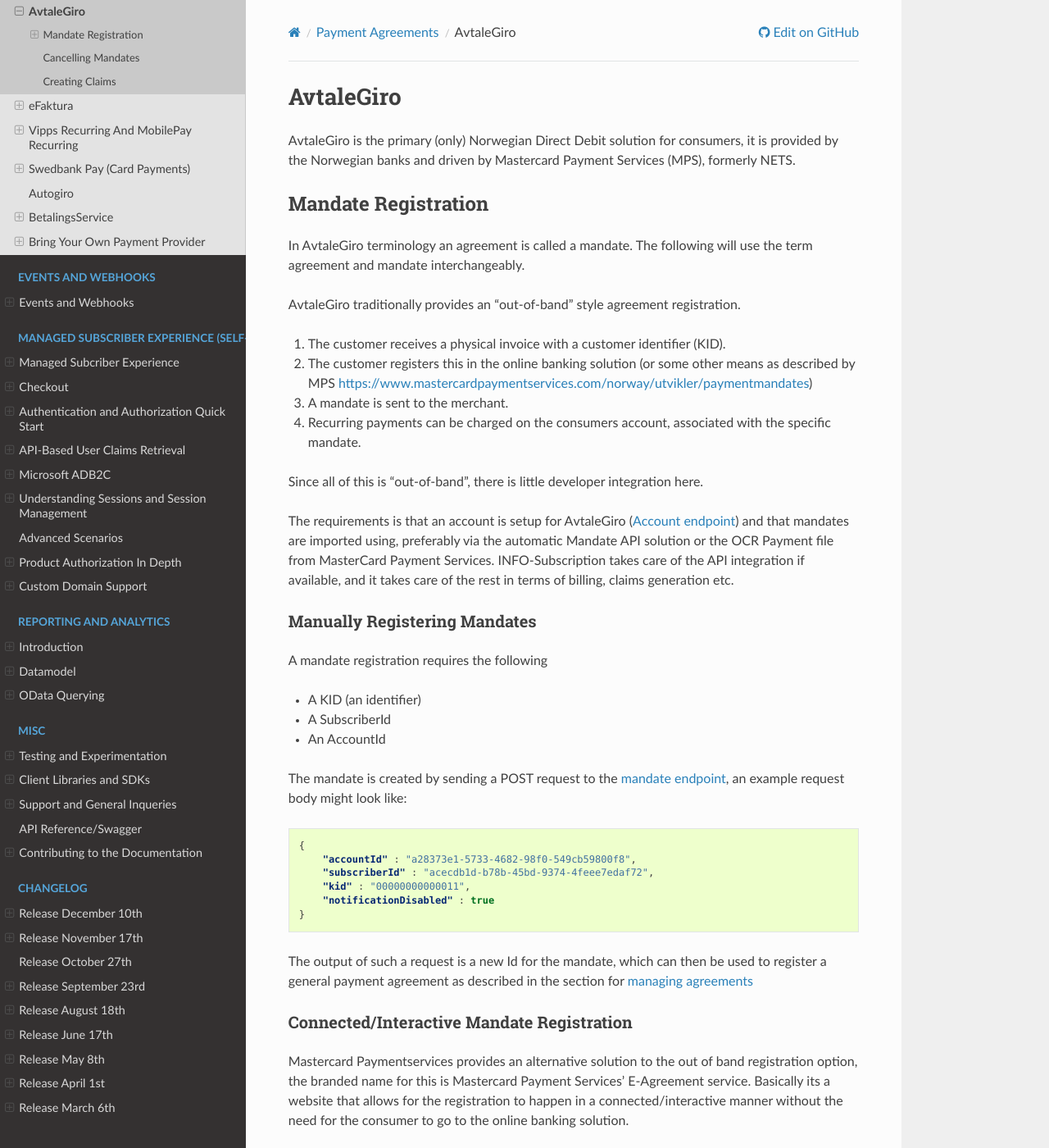
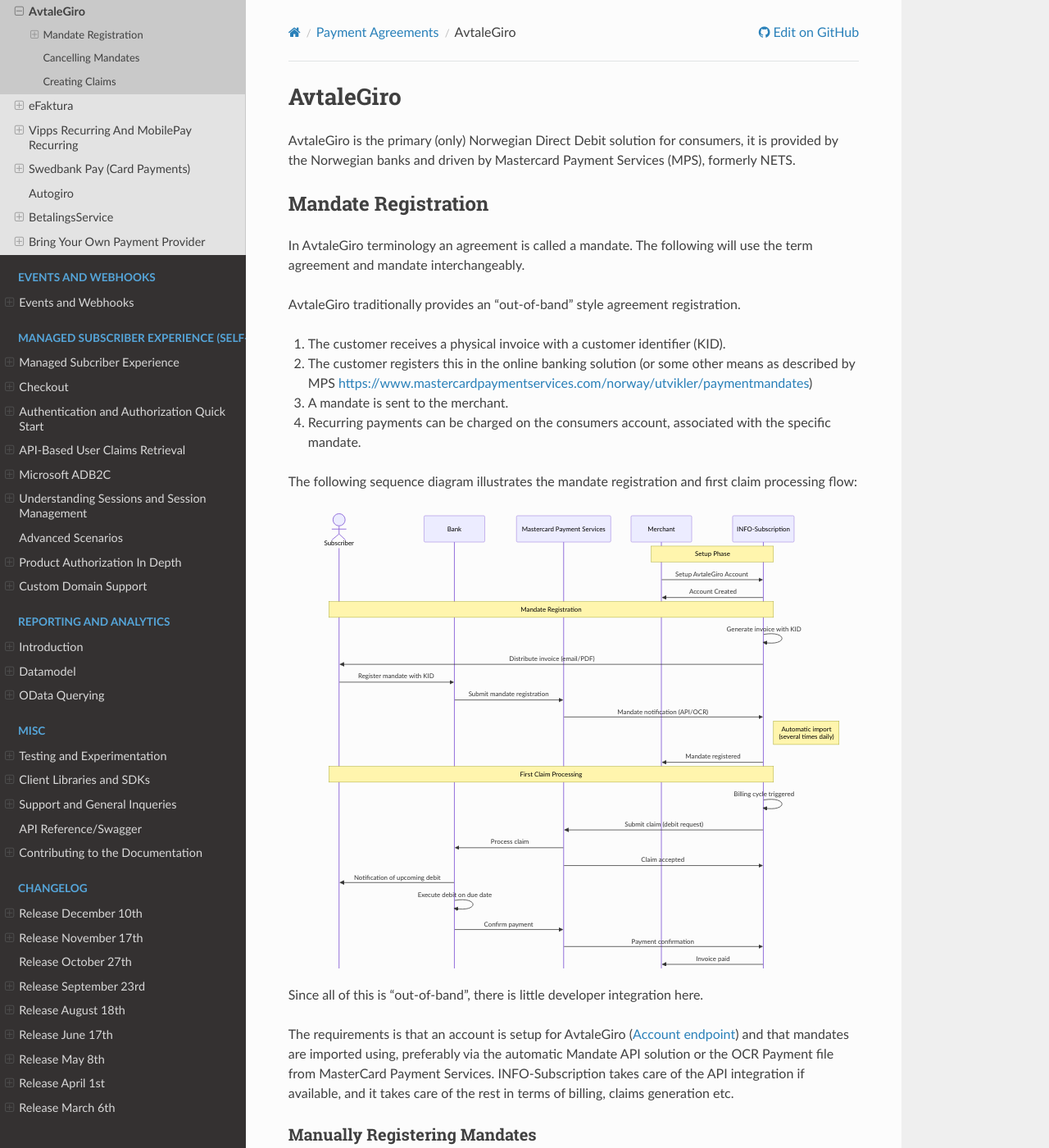
Before and after one commit to infosoftas/info-subscription-doc, a Sphinx documentation site: the page built from source/payments/providers/avtalegiro.rst, in a window 1280 px wide and 1400 px high. Shown: the whole window at 82% size. Built offline with Sphinx 7.4.7 and the Read the Docs theme 3.1.0, drawn with Linux system fonts in a browser that asks for light colours; formulas are drawn with MathJax 3.

Commit message:
Add sequence diagram for AvtaleGiro mandate registration and claim processing (#141)
* Initial plan

* Add sequence diagram for AvtaleGiro mandate registration and first claim processing

Co-authored-by: esbenbach <1378302+esbenbach@users.noreply.github.com>

* Update sequence diagram per feedback: use Subscriber terminology, show INFO-Subscription invoice generation, and indicate automatic import

Co-authored-by: esbenbach <1378302+esbenbach@users.noreply.github.com>

* Improve diagram: use note for automatic import annotation for better Mermaid compatibility

Co-authored-by: esbenbach <1378302+esbenbach@users.noreply.github.com>

---------

Co-authored-by: copilot-swe-agent[bot] <198982749+Copilot@users.noreply.github.com>
Co-authored-by: esbenbach <1378302+esbenbach@users.noreply.github.com>

```diff
--- a/source/payments/providers/avtalegiro.rst
+++ b/source/payments/providers/avtalegiro.rst
@@ -15,6 +15,42 @@ AvtaleGiro traditionally provides an "out-of-band" style agreement registration.
 2. The customer registers this in the online banking solution (or some other means as described by MPS https://www.mastercardpaymentservices.com/norway/utvikler/paymentmandates)
 3. A mandate is sent to the merchant.
 4. Recurring payments can be charged on the consumers account, associated with the specific mandate.
+
+The following sequence diagram illustrates the mandate registration and first claim processing flow:
+
+.. mermaid::
+
+   %%{init: { 'sequence': { 'mirrorActors': false } } }%%
+   sequenceDiagram
+      actor Subscriber
+      participant Bank
+      participant MPS as Mastercard Payment Services
+      participant Merchant
+      participant INFO-Subscription
+
+      Note over Merchant,INFO-Subscription: Setup Phase
+      Merchant->>INFO-Subscription: Setup AvtaleGiro Account
+      INFO-Subscription->>Merchant: Account Created
+
+      Note over Subscriber,INFO-Subscription: Mandate Registration
+      INFO-Subscription->>INFO-Subscription: Generate invoice with KID
+      INFO-Subscription->>Subscriber: Distribute invoice (email/PDF)
+      Subscriber->>Bank: Register mandate with KID
+      Bank->>MPS: Submit mandate registration
+      MPS->>INFO-Subscription: Mandate notification (API/OCR)
+      Note right of INFO-Subscription: Automatic import<br/>(several times daily)
+      INFO-Subscription->>Merchant: Mandate registered
+
+      Note over Subscriber,INFO-Subscription: First Claim Processing
+      INFO-Subscription->>INFO-Subscription: Billing cycle triggered
+      INFO-Subscription->>MPS: Submit claim (debit request)
+      MPS->>Bank: Process claim
+      MPS->>INFO-Subscription: Claim accepted
+      Bank->>Subscriber: Notification of upcoming debit
+      Bank->>Bank: Execute debit on due date
+      Bank->>MPS: Confirm payment
+      MPS->>INFO-Subscription: Payment confirmation
+      INFO-Subscription->>Merchant: Invoice paid
 
 Since all of this is "out-of-band", there is little developer integration here.
 
```
